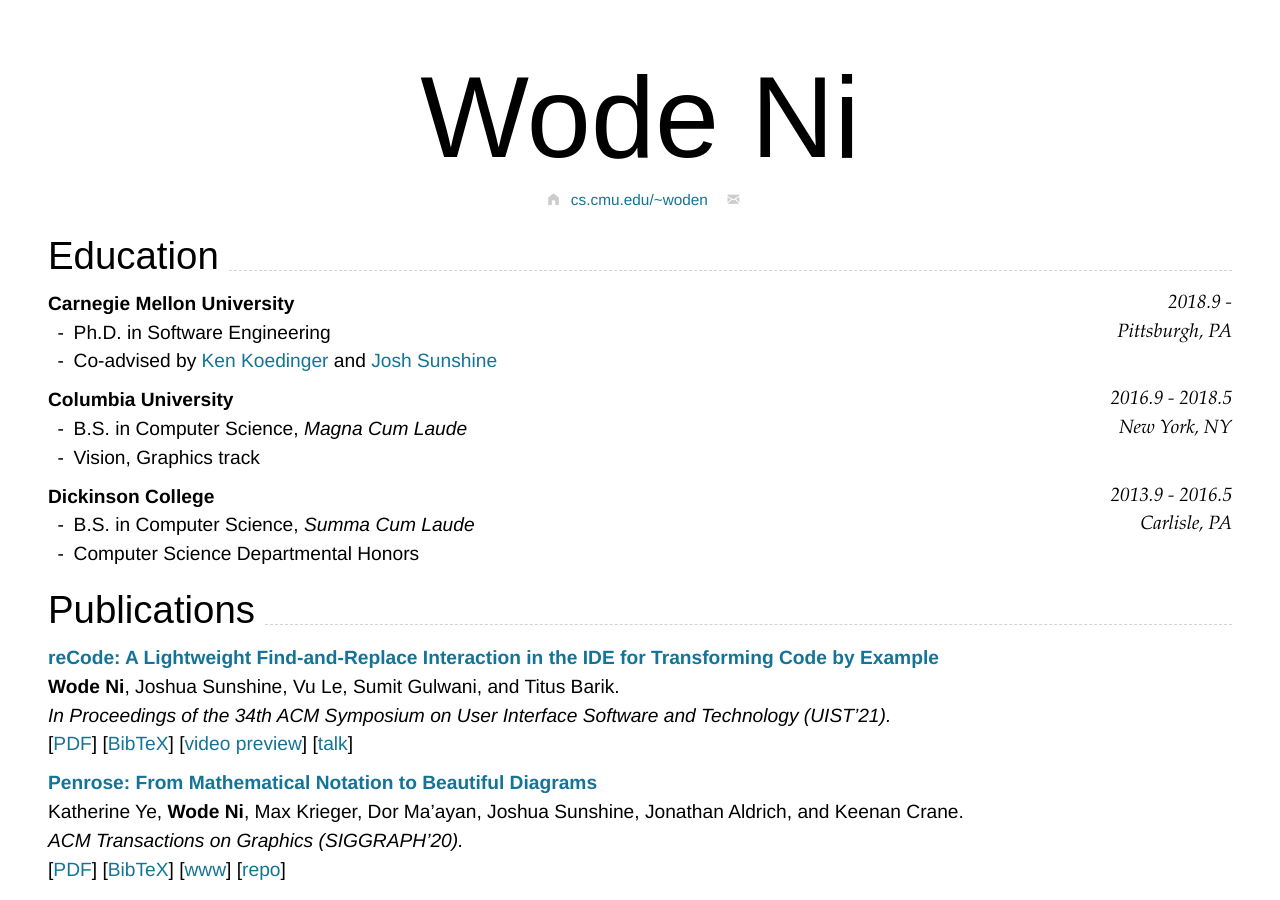
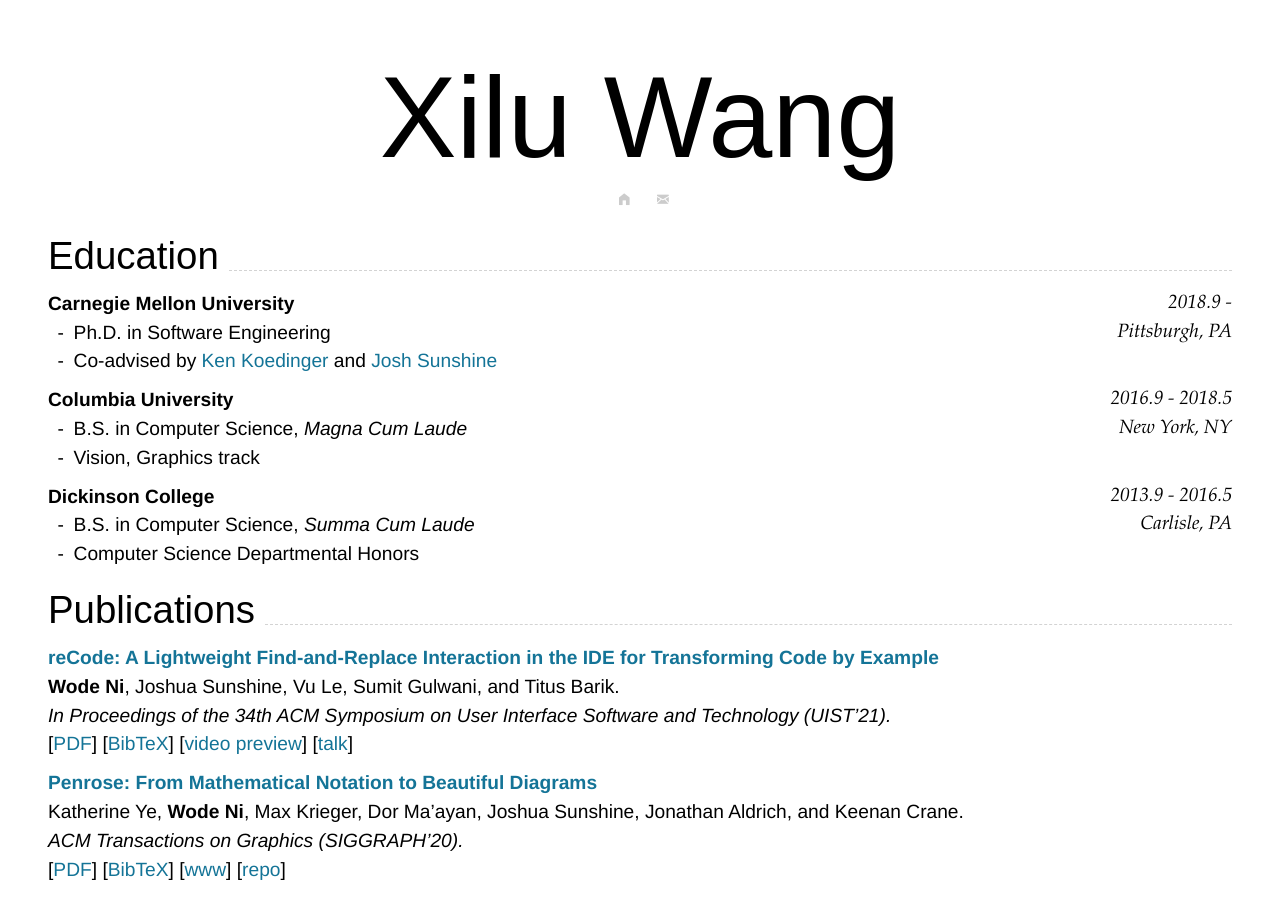
Before and after one commit to xw00616/XiluWang, a Jekyll site: the page built from index.md, in a window 1280 px wide and 900 px high. Built offline with Jekyll 4.4.1, drawn with Linux system fonts in a browser that asks for light colours; nearby versions of some CDN libraries.

Commit message:
Update index.md

```diff
--- a/index.md
+++ b/index.md
@@ -4,11 +4,11 @@ title: Xilu Wang
 email:
   url: xilu.wang@uni-bielefeld.de
 homepage:
-  url: http://cs.cmu.edu/~woden
-  text: cs.cmu.edu/~woden
+  url: https://xw00616.github.io/XiluWang/
+
 ---
 
-# Wode **Ni**
+# Xilu Wang
 
 <!--
 include contact information from the front matter
```
